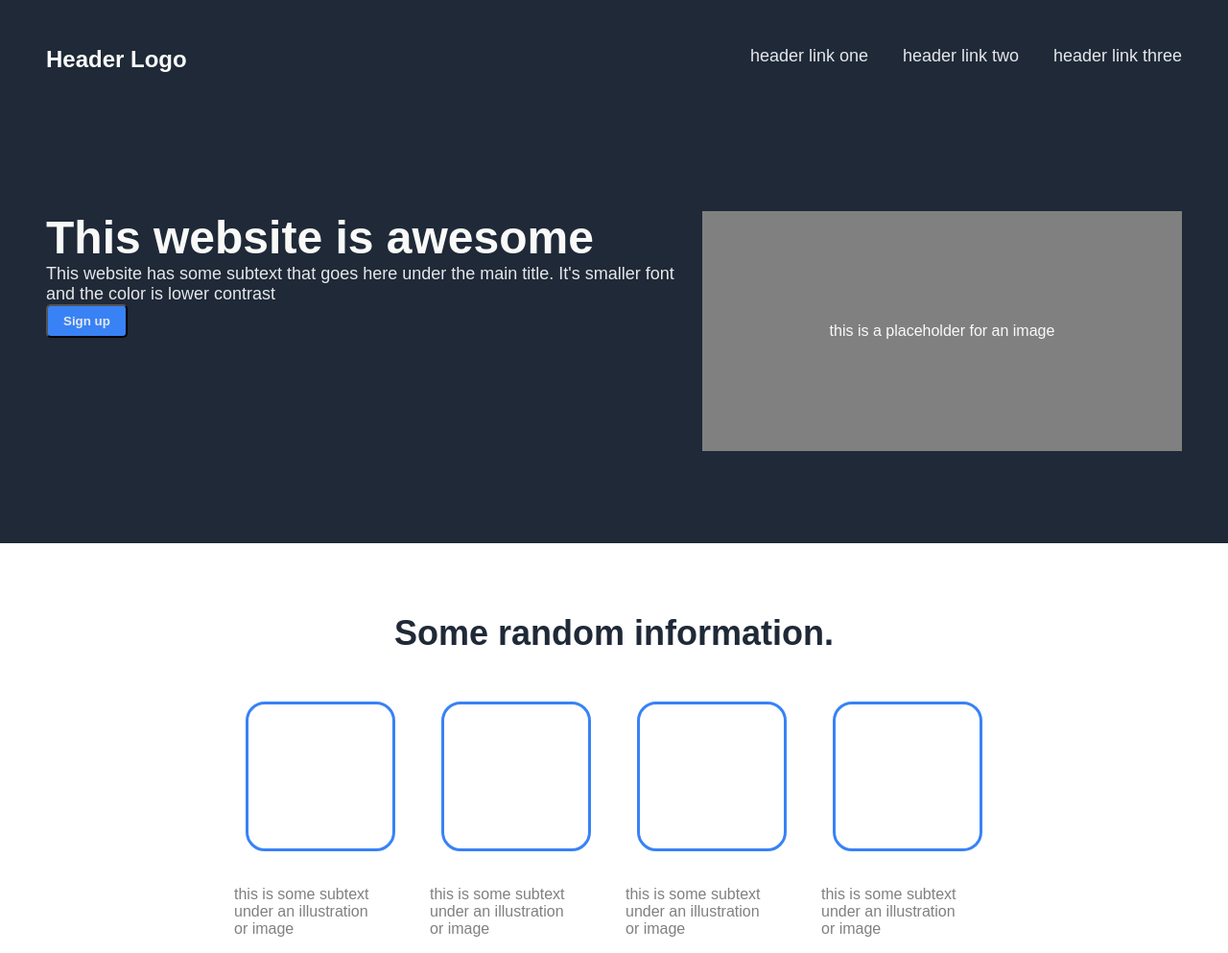
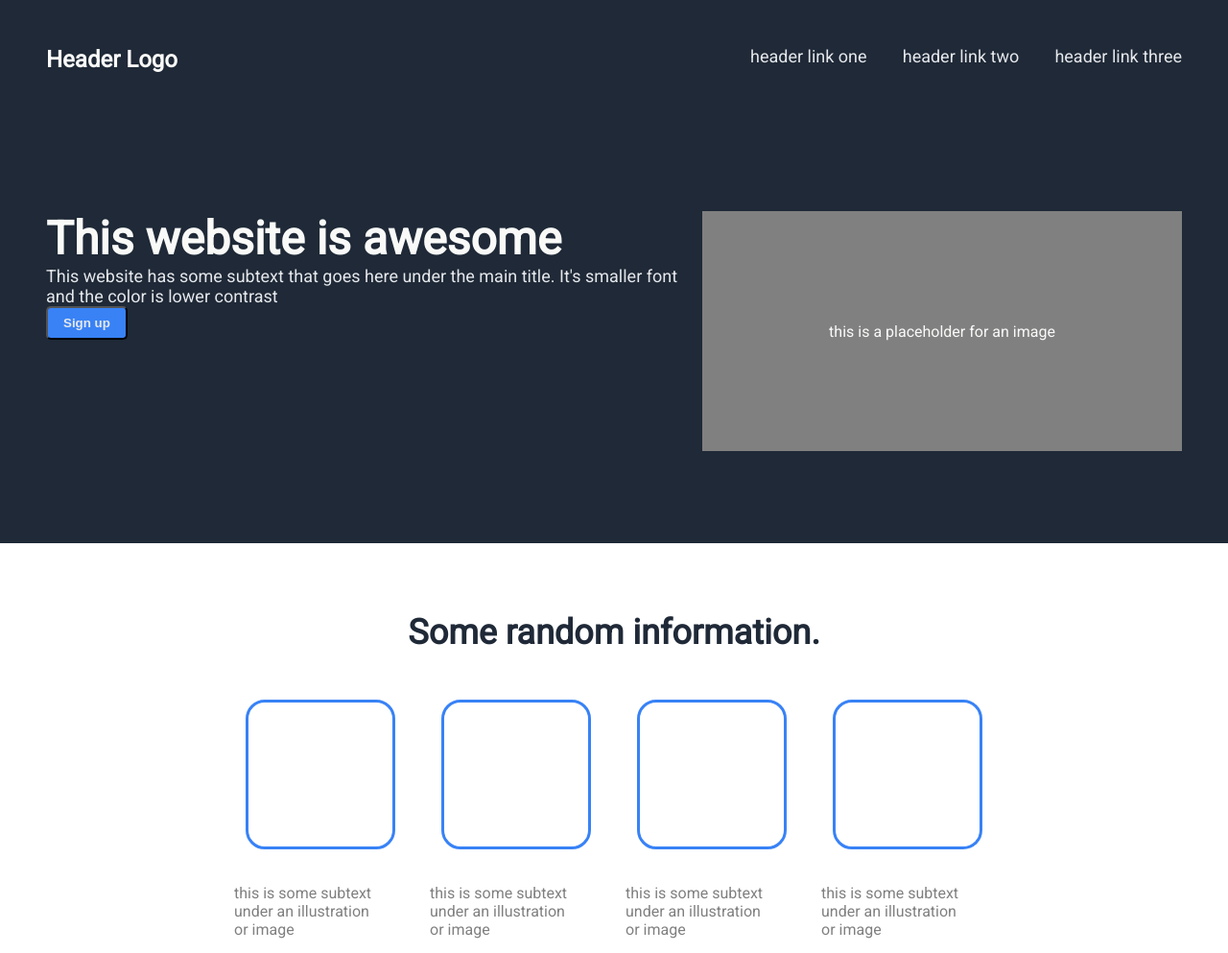
Before and after one commit to BhavyaFCHS/odin-landing-page, a plain HTML site: page index.html in a window 1280 px wide. Shown: the top 993 px of the page at 96% size. Drawn offline with Linux system fonts and the light colour scheme.

Commit message:
Added Roboto font

```diff
--- a/index.html
+++ b/index.html
@@ -5,6 +5,7 @@
     <meta name="viewport" content="width=device-width, initial-scale=1.0">
     <title>Landing Page</title>
     <link rel="stylesheet" href="style.css">
+    <link href="https://fonts.googleapis.com/css?family=Roboto" rel="stylesheet">
 </head>
 <body>
     <div class="header">
--- a/style.css
+++ b/style.css
@@ -9,7 +9,7 @@ button{
 
 body {
     margin: 0;
-    font-family: Arial, Helvetica, sans-serif;
+    font-family: 'Roboto', sans-serif;
 }
 
 a {
```
